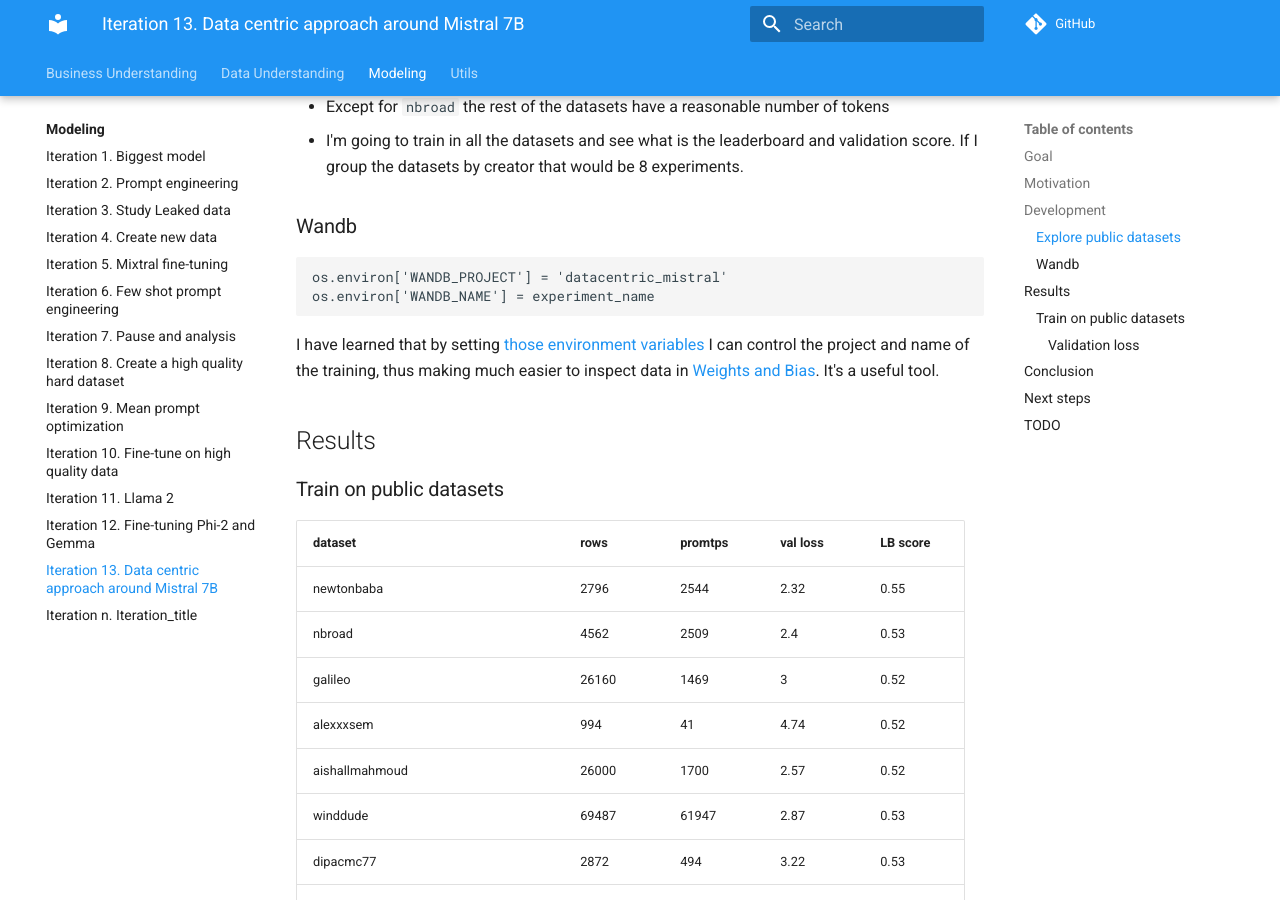
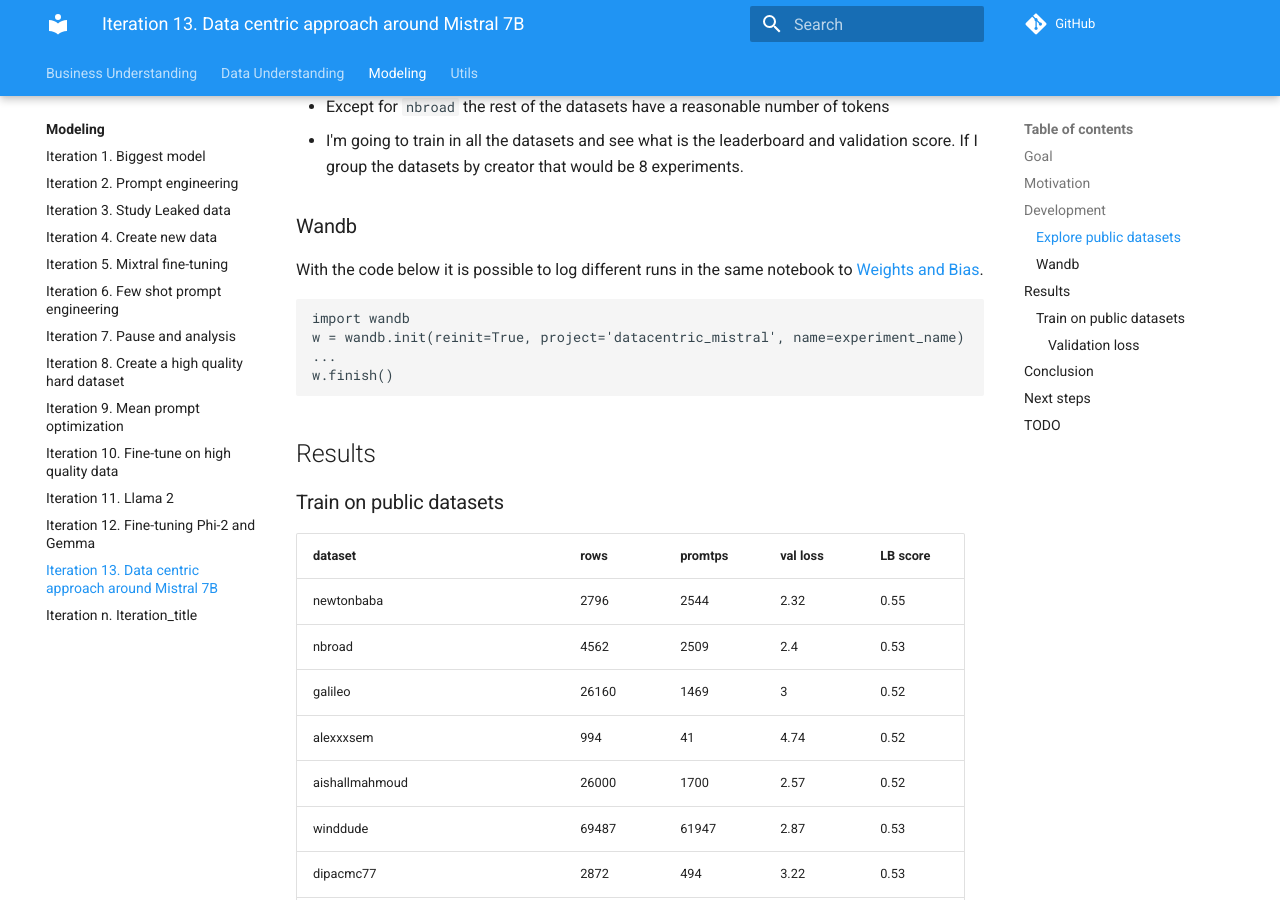
Before and after one commit to ironbar/prompt_recovery, an MkDocs documentation site: the page built from docs/modeling/Iteration_13_datacentric_mistral.md, in a window 1280 px wide and 900 px high, scrolled down 1303 px. Built offline with MkDocs 1.6.1 and Material for MkDocs 9.7.7, drawn with Linux system fonts in a browser that asks for light colours; comment, search, counter and statistics services are not loaded; some of the changed text lies outside the part shown.

Commit message:
improved documentation

````diff
--- a/docs/modeling/Iteration_13_datacentric_mistral.md
+++ b/docs/modeling/Iteration_13_datacentric_mistral.md
@@ -39,13 +39,14 @@ This is a continuation of iterations 8 and 10, but focusing on Mistral and the d
 
 ### Wandb
 
+With the code below it is possible to log different runs in the same notebook to [Weights and Bias](https://wandb.ai/guillermobarbadillo/datacentric_mistral?nw=nwuserguillermobarbadillo).
+
 ```python
-os.environ['WANDB_PROJECT'] = 'datacentric_mistral'
-os.environ['WANDB_NAME'] = experiment_name
+import wandb
+w = wandb.init(reinit=True, project='datacentric_mistral', name=experiment_name)
+...
+w.finish()
 ```
-
-I have learned that by setting [those environment variables](https://docs.wandb.ai/guides/track/environment-variables) I can control the project and name of the
-training, thus making much easier to inspect data in [Weights and Bias](https://wandb.ai/guillermobarbadillo/datacentric_mistral?nw=nwuserguillermobarbadillo). It's a useful tool.
 
 ## Results
 
@@ -82,6 +83,8 @@ training, thus making much easier to inspect data in [Weights and Bias](https://
 
 ## Conclusion
 
+All the public datasets except `gemma_suppl_rewrite` seem to be useless.
+
 ## Next steps
 
 ## TODO
````
Also changed, not shown: docs/modeling/Iteration_12_other_models.md (+2 -1 lines).
